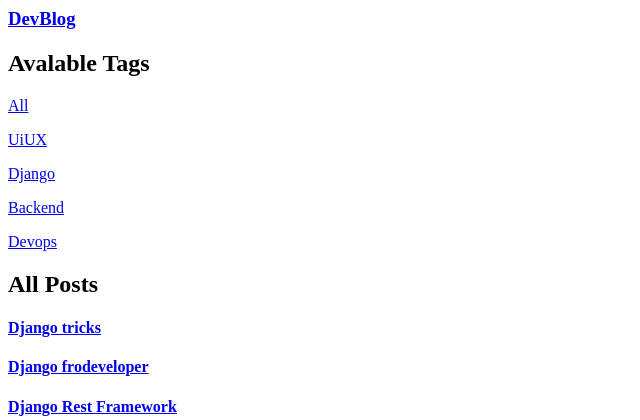
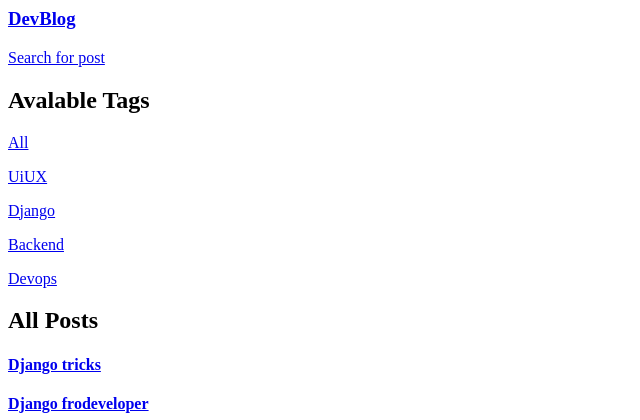
Before and after one commit to SteppaCodes/DevBlog, a Django app: page /devblog/posts/ in a window 1280 px wide. Shown: the top 420 px of the page, without its empty margins (0-640 px from the left). Run offline with Django 3.2, Linux system fonts and the light colour scheme; data comes from the database, SQL or seed files in the repository.

Commit message:
Search feature 1.0

```diff
--- a/apps/blog/urls.py
+++ b/apps/blog/urls.py
@@ -1,6 +1,7 @@
 from django.urls import path
 from .views import (posts, post_detail,
                     post_share, post_comment,
+                    search
                     )
 
 
@@ -12,4 +13,7 @@
     path('<int:id>/comment', post_comment, name='post_comment'),
     path('posts/<int:tag_id>', posts, name='tag_page'),
 
+    path('search/', search,name='search'),
+
+
 ]
--- a/apps/blog/views.py
+++ b/apps/blog/views.py
@@ -6,8 +6,32 @@
 from django.core.paginator import Paginator, EmptyPage, PageNotAnInteger
 from django.db.models import Count
 
+from django.contrib.postgres.search import SearchVector
+
 from .forms import EmailPostForm, CommmentForm, SearchForm
 from .models import Post,Tag
+
+#TODO: FIx Search template issue...add search form to base.html and handle search from there
+#TODO: Current problem -> the base.html does not read the context variable
+
+def search(request):
+    query= None
+    results = []
+    form = SearchForm()
+
+    if 'query' in request.GET:
+        form = SearchForm(request.GET)
+        if form.is_valid():
+            query = form.cleaned_data['query']
+            results = Post.published.annotate(
+                search=SearchVector('title', 'body')
+            ).filter(search=query)
+    context = {
+        'form':form,
+        'results':results,
+        'query':query
+    }
+    return render(request, 'devblog/posts/search.html', context)
 
 
 def posts(request, tag_id=None):
--- a/templates/devblog/base.html
+++ b/templates/devblog/base.html
@@ -4,7 +4,7 @@
 
 <body>
     <h3><a href="{%  url 'blog:posts' %}">DevBlog</a></h3>
-
+    <p><a href="{% url 'blog:search' %}">Search for post</a></p>
         {% block content %}
 
         {% endblock content %}
```
Also changed, not shown: templates/devblog/posts/search.html (added, +22 -0 lines).
